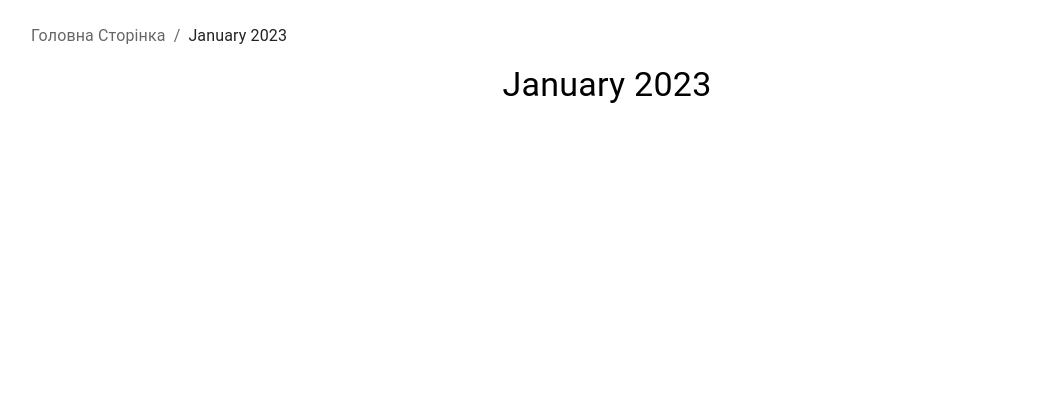
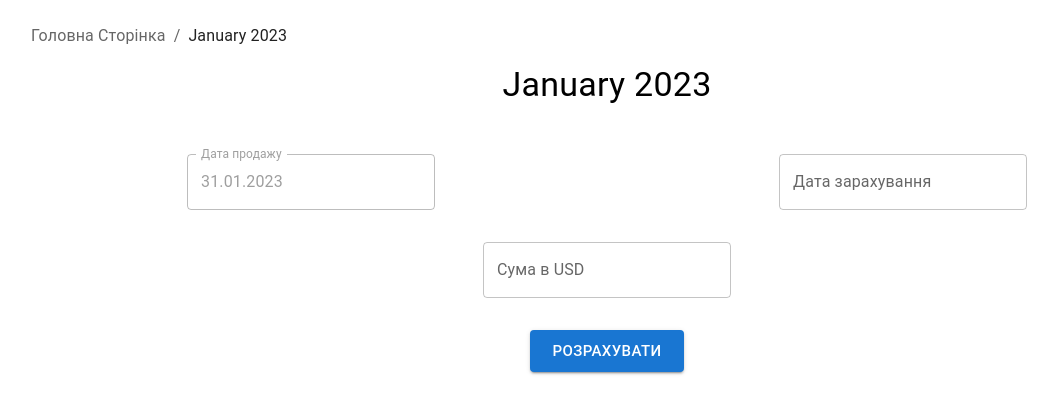
Before and after one commit to OleksandrShkutko/Difference-in-exchange-rates, a React (Create React App) app: page /2023/1 in a window 1280 px wide. Shown: the top 414 px of the page, without its empty margins (33-1091 px from the left). Built offline with nearby package versions, Linux system fonts and the light colour scheme.

Commit message:
Add the calculation page mockup.

```diff
--- /dev/null
+++ b/jsconfig.json
@@ -0,0 +1,5 @@
+
+{
+    "compilerOptions": { "baseUrl": "src" },
+    "include": ["src"]
+}
--- /dev/null
+++ b/src/components/TextField/index.js
@@ -0,0 +1,17 @@
+import { FormControl, InputLabel, OutlinedInput, FormHelperText } from "@mui/material";
+
+export default function TextField({props}) {
+  return (
+    <FormControl disabled={props.disabled}>
+      {props.label
+        && <InputLabel htmlFor={props.id}>{props.label}</InputLabel>}
+      <OutlinedInput
+        inputProps={props}
+        aria-describedby={props.helperText && (props.id + "-helper-text")}
+        label={props.label}
+      />
+      {props.helperText
+        && <FormHelperText id={props.id + "-helper-text"}>{props.helperText}</FormHelperText>}
+    </FormControl>
+  )
+}
--- /dev/null
+++ b/src/pages/MonthInfo/components/CalculationForm/index.js
@@ -0,0 +1,76 @@
+import { useState } from "react";
+import { Box, Button } from "@mui/material";
+import Grid from '@mui/material/Grid2';
+import TextField from "components/TextField";
+
+export default function CalculationForm({dateOfSelling}) {
+  const [dateOfArrival, setDateOfArrival] = useState('');
+  const [summInCurrency, setSummInCurrency] = useState('');
+
+  const defaultInputsConfigs = [
+    {
+      inputConfig: {
+        id: 'date-of-selling',
+        label: 'Дата продажу',
+        disabled: true,
+        required: true,
+        value: dateOfSelling,
+      },
+      size: { xs: 6 }
+    },
+    {
+      inputConfig: {
+        id: 'date-of-arrival',
+        label: 'Дата зарахування',
+        required: true,
+        onChange: (e) => {
+          setDateOfArrival(e.target.value);
+        }
+      },
+      size: { xs: 6 }
+    },
+    {
+      inputConfig: {
+        id: 'summ-in-currency',
+        label: 'Сума в USD',
+        required: true,
+        onChange: (e) => {
+          setSummInCurrency(e.target.value);
+        }
+      },
+    },
+  ];
+
+  function handleSubmit(e) {
+    e.preventDefault();
+    console.log(dateOfSelling, dateOfArrival, summInCurrency);
+  }
+
+  return (
+    <Box
+      component="form"
+      autoComplete="off"
+      marginTop={6}
+      onSubmit={handleSubmit}
+    >
+      <Grid container spacing={4} justifyContent='center'>
+        {defaultInputsConfigs.map((config) => (
+          <Grid
+            key={config.inputConfig.id}
+            display="flex"
+            justifyContent="center"
+            size={config.size || { xs: 12 }}
+          >
+            <TextField props={config.inputConfig} />
+          </Grid>
+        ))}
+
+        <Grid display="flex" justifyContent="center" size={{ xs: 12 }}>
+          <Button variant="contained" type='submit' size="large">
+            Розрахувати
+          </Button>
+        </Grid>
+      </Grid>
+    </Box>
+  );
+}
--- a/src/pages/MonthInfo/index.js
+++ b/src/pages/MonthInfo/index.js
@@ -1,7 +1,8 @@
 import { useEffect } from "react";
 import { useParams, useNavigate } from "react-router";
 import { Container, Box, Typography } from "@mui/material";
-import Breadcrumbs from "../../components/Breadcrumbs";
+import CalculationForm from "./components/CalculationForm";
+import Breadcrumbs from "components/Breadcrumbs";
 
 export default function MonthInfo() {
   const { year, month } = useParams();
@@ -13,7 +14,6 @@ export default function MonthInfo() {
 
   useEffect(() => {
     if (monthValidationError || yearValidationError) {
-      console.log('navigate');
       return navigate('/');
     }
   }, []);
@@ -22,7 +22,8 @@ export default function MonthInfo() {
     !monthValidationError
       ? Intl.DateTimeFormat('ua', { month: 'long' }).format(new Date(month))
       : '';
-  const date = monthString + ' ' + year;
+  const pageTitle = monthString + ' ' + year;
+  const dateOfSelling = new Date(year, month, 0).toLocaleDateString('uk-UA');
 
   const breadcrumbs = [
     {
@@ -30,7 +31,7 @@ export default function MonthInfo() {
       href: '/',
     },
     {
-      text: date,
+      text: pageTitle,
     },
   ];
 
@@ -39,9 +40,9 @@ export default function MonthInfo() {
       <Breadcrumbs breadcrumbs={breadcrumbs} />
 
       <Box component="section" marginTop={2}>
-        <Typography variant="h4" align="center" textTransform='capitalize'>
-          {date}
-        </Typography>
+        <Typography variant="h4" align="center" textTransform='capitalize' children={pageTitle} />
+
+        <CalculationForm dateOfSelling={dateOfSelling} />
       </Box>
     </Container>
   );
```
